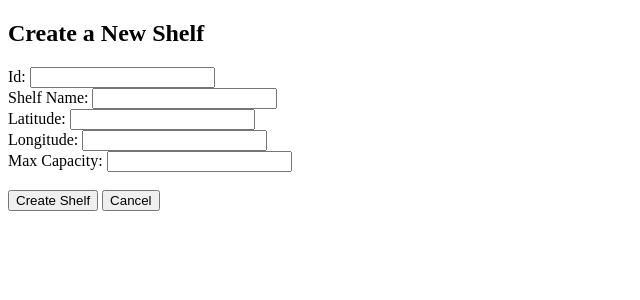
After one commit to diegoig25/XDEI2, a Flask app: page /stores/1/shelves/create in a window 1280 px wide. The commit adds this page. Shown: the top 300 px of the page, without its empty margins (0-640 px from the left). Run offline with Flask 3, Linux system fonts and the light colour scheme.

Commit message:
hcffdjklgv

```diff
--- a/hello_flask/app.py
+++ b/hello_flask/app.py
@@ -174,3 +174,24 @@ def create_employee():
             return redirect(url_for('display_products'))
     else:
         return render_template('create_employee.html')
+
+
+# Creación de una Shelf dentro de una Store (para ello, podemos entrar en alguno de los stores
+# de la página web e introducir a continuación /shelves/create)
+@app.route("/stores/<store_id>/shelves/create", methods=['GET', 'POST'])
+def create_shelf(store_id):
+    if request.method == 'POST':
+        shelf = {"id": request.form["id"],
+                "type": "Shelf",
+                "name": {"type": "Text", "value": request.form["image"]},
+                "location": {"type": "geo:json", "value": {"type": "Point", "coordinates": [float(request.form["longitude"]), float(request.form["latitude"])]}},
+                "maxCapacity": {"type": "Integer", "value": request.form["maxCapacity"]},
+                "refStore": {"type": "Relationship", "value": f"urn:ngsi-ld:Store:{store_id}"}}  # Relación con el Store}
+        status = create_entity(shelf)
+        if status == 201:
+            next = request.args.get('next', None)
+            if next:
+                return redirect(next)
+            return redirect(url_for('store', id=store_id))
+    else:
+        return render_template('create_shelf.html', store_id=store_id)
--- /dev/null
+++ b/hello_flask/templates/create_shelf.html
@@ -0,0 +1,30 @@
+<!DOCTYPE html>
+<html>
+    <head>
+        <meta charset="utf-8">
+        <title>Create Shelf</title>
+    </head>
+    <body>
+        <h2>Create a New Shelf</h2>
+
+        <form action="/stores/{{ store_id }}/shelves/create" method="post">
+            <label for="id">Id:</label>
+            <input type="text" id="id" name="id" required><br>
+
+            <label for="name">Shelf Name:</label>
+            <input type="text" id="name" name="name" required><br>
+
+            <label for="latitude">Latitude:</label>
+            <input type="text" id="latitude" name="latitude" required><br>
+
+            <label for="longitude">Longitude:</label>
+            <input type="text" id="longitude" name="longitude" required><br>
+
+            <label for="maxCapacity">Max Capacity:</label>
+            <input type="number" id="maxCapacity" name="maxCapacity" min="0" required><br><br>
+
+            <input type="submit" value="Create Shelf">
+            <input type="reset" value="Cancel">
+        </form>
+    </body>
+</html>
```
Also changed, not shown: hello_flask/templates/create_employee.html (+6 -6 lines), hello_flask/templates/create_product.html (+4 -4 lines), hello_flask/templates/create_store.html (+4 -4 lines).
